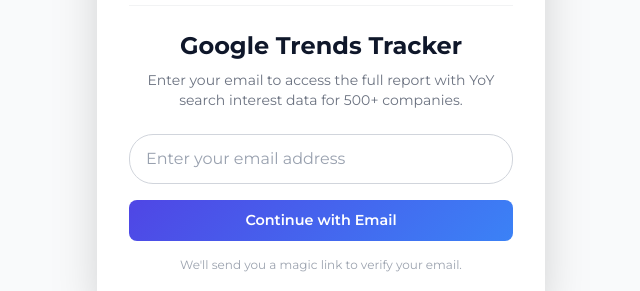
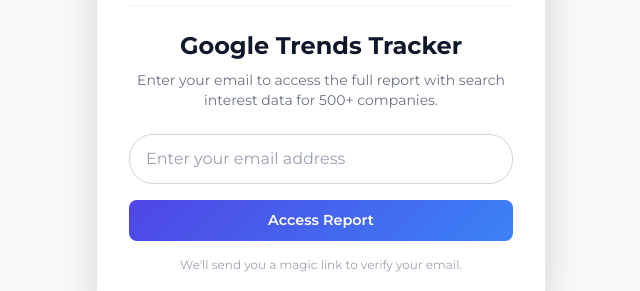
Before and after one commit to emersonwalsh/inflection-report, an Angular app: page /login in a window 1280 px wide. Shown: the part 297-588 px from the top of the page, without its empty margins (319-959 px from the left). Built offline with nearby package versions, Linux system fonts and the light colour scheme.

Commit message:
updated text

```diff
--- a/src/app/app.html
+++ b/src/app/app.html
@@ -3,7 +3,7 @@
     <div class="max-w-7xl mx-auto px-4 sm:px-6 lg:px-8 h-[60px] flex items-center justify-between">
       <div>
         <h1 class="text-xl font-bold text-[#0f172a]">Google Trends Tracker</h1>
-        <p class="text-xs text-[#6b7280] flex">December 2025<span class="hidden sm:block">&nbsp;| Data updated through January 3, 2026</span></p>
+        <p class="text-xs text-[#6b7280] flex">January 2026<span class="block">&nbsp;| Year-Over-Year Growth Rates</span></p>
       </div>
       <a href="https://kinesiccap.com" target="_blank" class="hidden sm:inline-flex hover:opacity-70 transition-opacity">
         <img src="black_logo.png" alt="Kinesic Capital" class="h-7">
@@ -24,7 +24,7 @@
       <a href="https://kinesiccap.com" target="_blank" class="hover:opacity-70 active:opacity-50 transition-opacity">
         <img src="black_logo.png" alt="Kinesic Capital" class="h-7">
       </a>
-      <p class="text-xs text-[#6b7280]">Data updated through January 3, 2026</p>
+      <p class="text-xs text-[#6b7280]">Data updated through February 1, 2026</p>
     </div>
     <!-- Disclaimer -->
     <p class="text-xs text-[#9ca3af] text-center mb-4 pb-4 border-b border-[rgba(15,23,42,0.05)]">
--- a/src/app/components/email-capture/email-capture.component.html
+++ b/src/app/components/email-capture/email-capture.component.html
@@ -17,7 +17,7 @@
           Google Trends Tracker
         </h2>
         <p class="text-sm text-center text-[#6b7280] mb-6">
-          Enter your email to access the full report with YoY search interest data for 500+ companies.
+          Enter your email to access the full report with search interest data for 500+ companies.
         </p>
 
         <!-- Form -->
--- a/src/app/pages/login/login.component.html
+++ b/src/app/pages/login/login.component.html
@@ -13,7 +13,7 @@
           Google Trends Tracker
         </h2>
         <p class="text-sm text-center text-[#6b7280] mb-6">
-          Enter your email to access the full report with YoY search interest data for 500+ companies.
+          Enter your email to access the full report with search interest data for 500+ companies.
         </p>
 
         <form (ngSubmit)="submitEmail()" class="space-y-4">
@@ -44,7 +44,7 @@
               </svg>
               Sending...
             } @else {
-              Continue with Email
+              Access Report
             }
           </button>
         </form>
```
Also changed, not shown: 1 other file (tests, documents, lock files or other folders).
